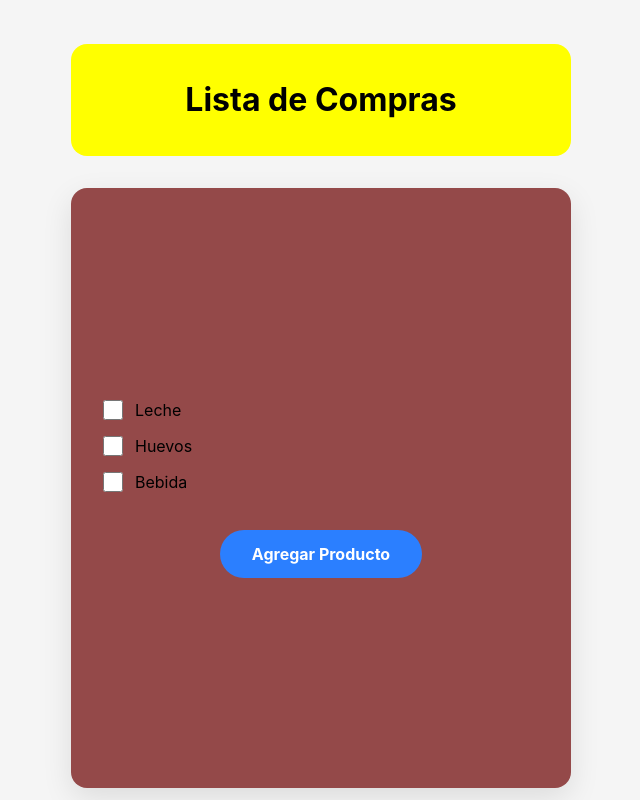
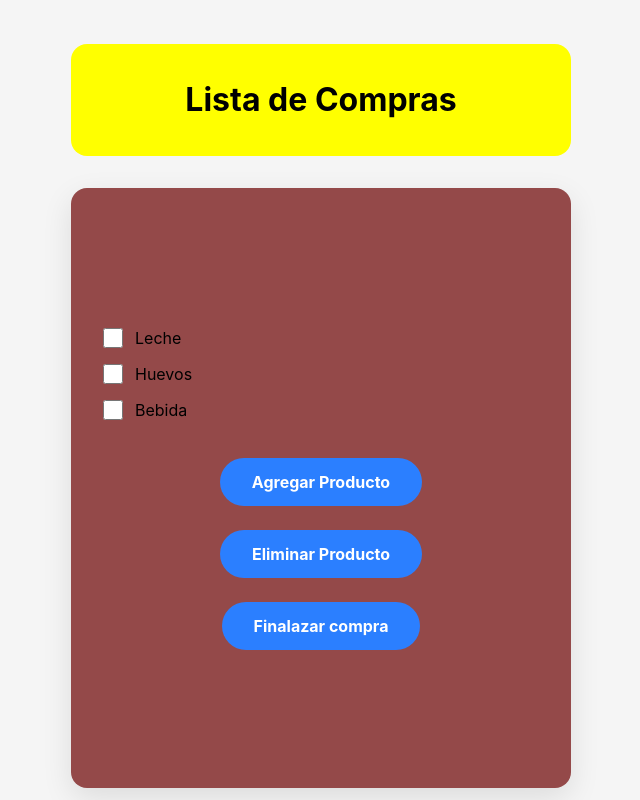
Before and after one commit to JuanEndl/listaSuper, a React (Vite) app: page / in a window 1280 px wide. Shown: the whole page, without its empty margins (319-959 px from the left). Built offline with nearby package versions, Linux system fonts and the light colour scheme.

Commit message:
agregado de boton eliminar producto y finalizar compra

```diff
--- a/src/components/ListaCompras.jsx
+++ b/src/components/ListaCompras.jsx
@@ -24,7 +24,7 @@ export const ListaCompras = () => {
     },
   ]);
 
-  /*Función que agrega un nuevo producto al estado*/
+  /*Función que agrega un nuevo producto*/
   const agregarProducto = (nombre) => {
     if (!nombre.trim()) return;
 
@@ -40,6 +40,25 @@ export const ListaCompras = () => {
     setModalAbierto(false);
   };
 
+
+  /*Eliminar productos seleccionados*/
+  const eliminarProductosFinalizados = () => {
+  setProductos((productosAnteriores) =>
+    productosAnteriores.filter(
+      (producto) => !producto.comprado
+    )
+  );
+};
+
+
+  /*Finalizar compra (borra toda la lista y la agrega a la base de datos)*/
+
+  const finalizarCompra = () => {
+    setProductos([]);
+  };
+
+
+
   /* actualizar un elemento dentro de un array en React sin modificar el estado directamente */
   const toggleSeleccion = (id) => {
     setProductos((productosAnteriores) =>
@@ -54,13 +73,16 @@ export const ListaCompras = () => {
     );
   };
 
+
+
+
   return (
     <div className="contenedor">
       <h1 className="titulo">Lista de Compras</h1>
 
       <div className="card">
         {productos.map((producto) => (
-          <div key={producto.id} className="flex items-center justify-between w-full mb-3" >
+          <div key={producto.id} className="flex w-full mb-3" >
             <div className="flex items-center gap-3">
               <input type="checkbox" checked={producto.comprado} onChange={() => toggleSeleccion(producto.id)} className="w-5 h-5 blue-green-600 cursor-pointer" />
 
@@ -80,6 +102,15 @@ export const ListaCompras = () => {
         <button onClick={() => setModalAbierto(true)} className="mt-6 rounded-full bg-blue-500 px-8 py-3 font-bold text-white hover:bg-blue-700 transition" >
           Agregar Producto
         </button>
+
+        <button onClick={eliminarProductosFinalizados} className="mt-6 rounded-full bg-blue-500 px-8 py-3 font-bold text-white hover:bg-blue-700 transition" >
+          Eliminar Producto
+        </button>
+
+        <button onClick={finalizarCompra} className="mt-6 rounded-full bg-blue-500 px-8 py-3 font-bold text-white hover:bg-blue-700 transition" >
+          Finalazar compra
+        </button>
+
       </div>
 
       <ModalProducto abierto={modalAbierto} cerrar={() => setModalAbierto(false)} guardar={agregarProducto} />
```
